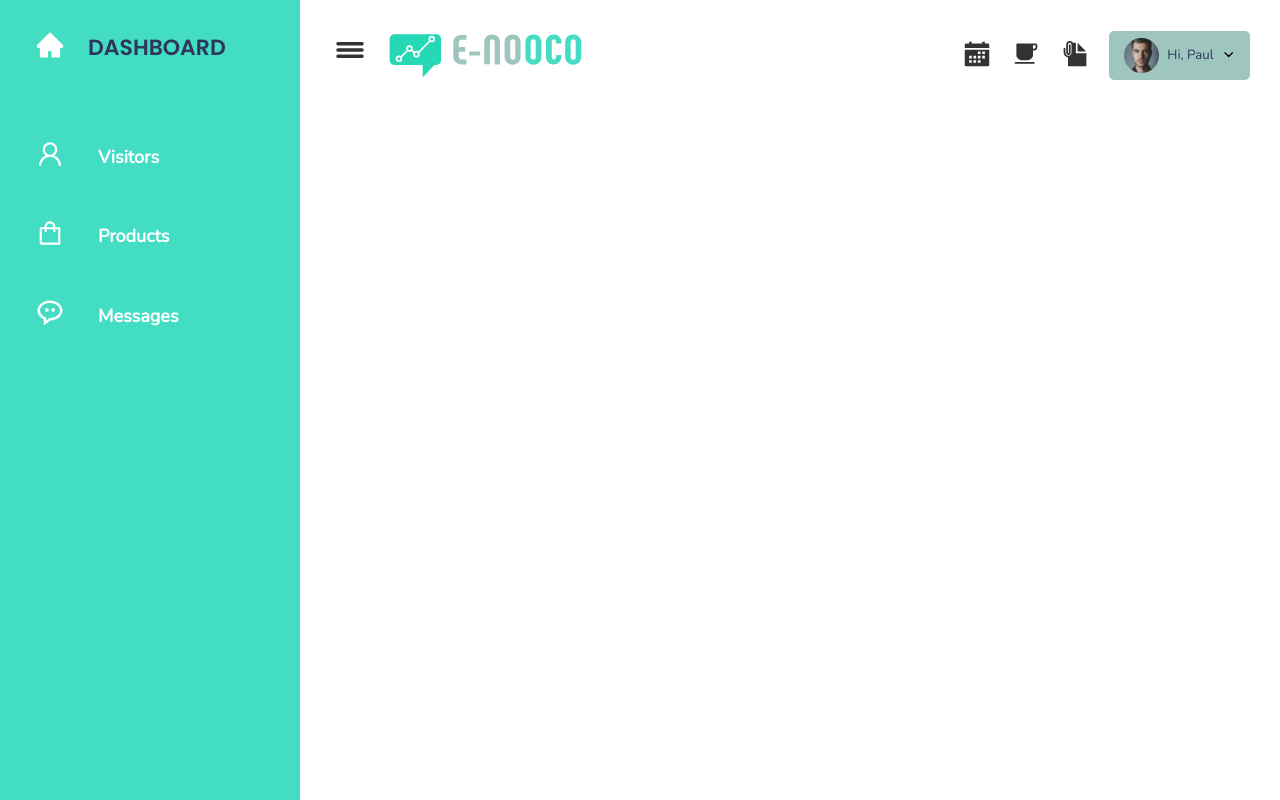
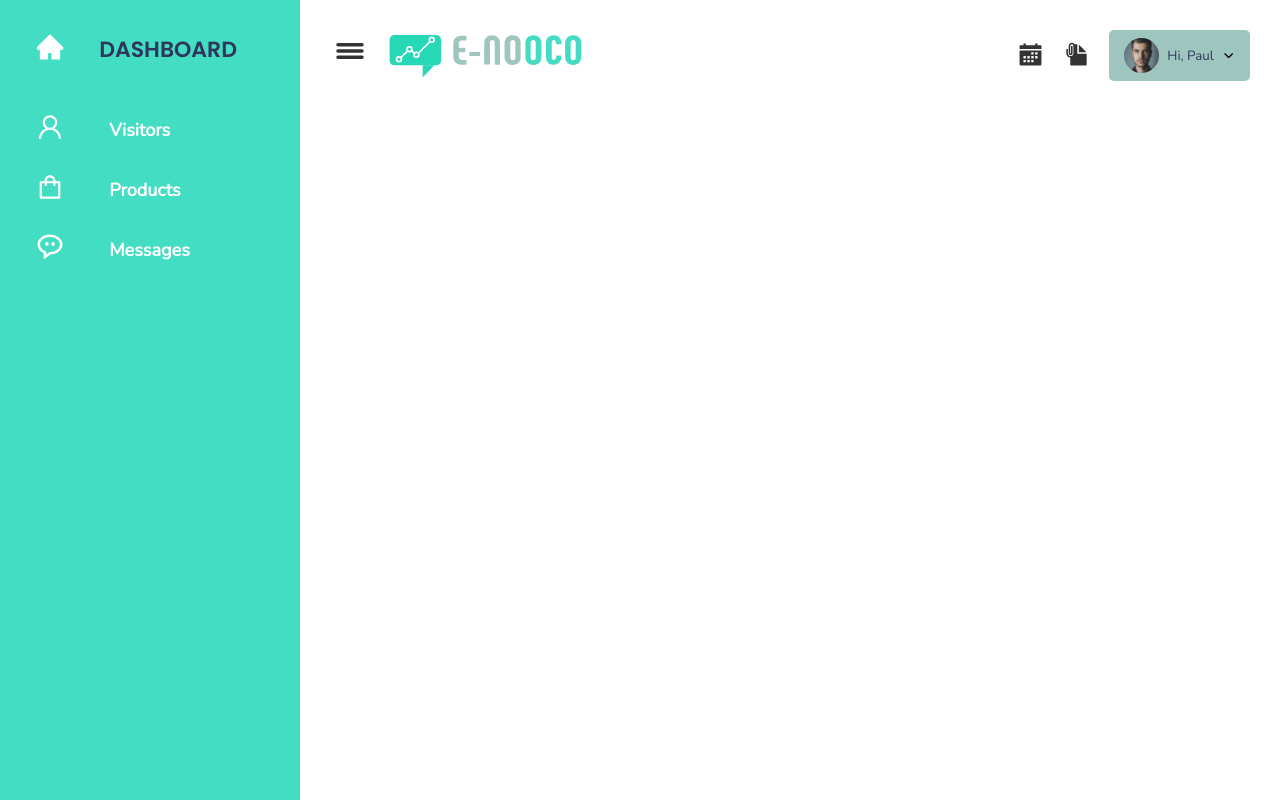
Before and after one commit to devmrobot/Training-Data-Visualisation-Eshop, a React (Create React App) app: page / in a window 1280 px wide. Built offline with nearby package versions, Linux system fonts and the light colour scheme.

Commit message:
context navbar + sidebar done

```diff
--- a/src/component/navbar/NavBar.jsx
+++ b/src/component/navbar/NavBar.jsx
@@ -8,14 +8,17 @@ import user from "../../assets/user.jpeg";
 import { IoReorderThree } from "react-icons/io5";
 import { IoClose } from "react-icons/io5";
 import { IoCalendarSharp } from "react-icons/io5";
-import { IoCafe } from "react-icons/io5";
 import { IoDocumentAttachSharp } from "react-icons/io5";
 import { IoChevronDown } from "react-icons/io5";
 
+import { useStateContext } from "../../contexts/ContextProvider";
+
 export const NavBar = () => {
+  const { activeMenu, setActiveMenu } = useStateContext();
   const [isClicked, setIsClicked] = useState(false);
 
-  const handleClick = () => {
+  const handleActiveMenu = () => {
+    setActiveMenu(!activeMenu);
     setIsClicked(!isClicked);
   };
 
@@ -23,7 +26,7 @@ export const NavBar = () => {
     <>
       <div className="navbar">
         <div className="nav">
-          <div className="icon-burger" onClick={handleClick}>
+          <div className="icon-burger" onClick={handleActiveMenu}>
             {isClicked ? <IoClose /> : <IoReorderThree />}
           </div>
           <img className="logo" src={logo} alt={logo} />
@@ -31,9 +34,6 @@ export const NavBar = () => {
         <div className="wrapper-menu">
           <NavLink to="#" className="icon-nav">
             <IoCalendarSharp />
-          </NavLink>
-          <NavLink to="#" className="icon-nav">
-            <IoCafe />
           </NavLink>
           <NavLink to="#" className="icon-nav">
             <IoDocumentAttachSharp />
--- a/src/component/navbar/navbar.css
+++ b/src/component/navbar/navbar.css
@@ -25,10 +25,8 @@
 }
 
 .icon-nav {
-  font-size: 28px;
-  top: 60px;
+  font-size: 25px;
   color: var(--h2-color);
-  font-weight: 600;
 }
 
 .logo {
@@ -40,7 +38,7 @@ button {
   display: flex;
   align-items: center;
   gap: 0.5rem;
-  padding: 7px 15px;
+  padding: 8px 15px;
   border-radius: 5px;
   border: none;
   background: var(--fifth-color);
--- a/src/component/sidebar/SideBar.jsx
+++ b/src/component/sidebar/SideBar.jsx
@@ -1,43 +1,95 @@
 import React from "react";
-import "./sideBar.css"
+import "./sideBar.css";
 
-import { AiFillHome } from 'react-icons/ai';
-import { AiOutlineUser } from 'react-icons/ai';
-import { AiOutlineShopping } from 'react-icons/ai';
-import { BiMessageRoundedDots } from 'react-icons/bi';
+import { AiFillHome } from "react-icons/ai";
+import { AiOutlineUser } from "react-icons/ai";
+import { AiOutlineShopping } from "react-icons/ai";
+import { BiMessageRoundedDots } from "react-icons/bi";
+
+import { useStateContext } from "../../contexts/ContextProvider";
 
 export const SideBar = () => {
+
+  const { activeMenu } = useStateContext();
+
   return (
     <>
       <div className="container">
-        <div className="navigation">
+        {activeMenu ? (
+            <div className="navigation-open">
               <ul>
                 <li>
                   <a href="#">
-                <span><AiFillHome className="icon"/></span>
+                    <span>
+                      <AiFillHome className="icon" />
+                    </span>
                     <h1 className="main-title">Dashboard</h1>
                   </a>
                 </li>
                 <li>
                   <a href="#">
-                <span><AiOutlineUser className="icon"/></span>
+                    <span>
+                      <AiOutlineUser className="icon" />
+                    </span>
                     <span className="title">Visitors</span>
                   </a>
                 </li>
                 <li>
                   <a href="#">
-                <span ><AiOutlineShopping className="icon"/></span>
+                    <span>
+                      <AiOutlineShopping className="icon" />
+                    </span>
                     <span className="title">Products</span>
                   </a>
                 </li>
                 <li>
                   <a href="#">
-                <span ><BiMessageRoundedDots className="icon"/></span>
+                    <span>
+                      <BiMessageRoundedDots className="icon" />
+                    </span>
                     <span className="title">Messages</span>
                   </a>
                 </li>
               </ul>
             </div>
+        ) : (
+            <div className="navigation-closed">
+              <ul>
+                <li>
+                  <a href="#">
+                    <span>
+                      <AiFillHome className="icon" />
+                    </span>
+                    <h1 className="main-title">Dashboard</h1>
+                  </a>
+                </li>
+                <li>
+                  <a href="#">
+                    <span>
+                      <AiOutlineUser className="icon" />
+                    </span>
+                    <span className="title">Visitors</span>
+                  </a>
+                </li>
+                <li>
+                  <a href="#">
+                    <span>
+                      <AiOutlineShopping className="icon" />
+                    </span>
+                    <span className="title">Products</span>
+                  </a>
+                </li>
+                <li>
+                  <a href="#">
+                    <span>
+                      <BiMessageRoundedDots className="icon" />
+                    </span>
+                    <span className="title">Messages</span>
+                  </a>
+                </li>
+              </ul>
+            </div>
+        )}
       </div>
     </>
   );
--- a/src/component/sidebar/sideBar.css
+++ b/src/component/sidebar/sideBar.css
@@ -3,24 +3,17 @@
   width: 100%;
 }
 
-.navigation {
+.navigation-open {
   position: fixed;
   height: 100%;
   width: 300px;
   background-color: var(--secondary-color);
   border-left: 10px solid var(--secondary-color);
-  transition: 0.5s;
+  transition: 0.7s;
   overflow: hidden;
 }
 
-.navigation ul {
-  display: flex;
-  flex-direction: column;
-  gap: 1.2rem;
-  margin-top: 28px;
-}
-
-.navigation ul li {
+.navigation-open ul li {
   position: relative;
   width: 100%;
   list-style: none;
@@ -30,30 +23,31 @@
   border-bottom-left-radius: 30px;
 }
 
-.navigation ul li:hover {
+.navigation-open ul li:hover {
   background: #fff;
 }
 
-.navigation ul li:nth-child(1) {
-  margin-bottom: 40px;
+.navigation-open ul li:nth-child(1) {
+  margin-bottom: 60px;
   pointer-events: none;
+  top: 30px;
 }
 
-.navigation ul li a {
+.navigation-open ul li a {
   display: flex;
   align-items: center;
-  gap:0.5rem;
+  gap: 1.2rem;
   width: 100%;
   text-decoration: none;
   color: #fff;
   margin-left: 10px;
 }
 
-.navigation ul li:hover a {
+.navigation-open ul li:hover a {
   color: var(--secondary-color);
 }
 
-.navigation ul li:hover a::before {
+.navigation-open ul li:hover a::before {
   content: "";
   position: absolute;
   right: 0;
@@ -65,7 +59,7 @@
   box-shadow: 35px 35px 0 10px #fff;
 }
 
-.navigation ul li:hover a::after {
+.navigation-open ul li:hover a::after {
   content: "";
   position: absolute;
   right: 0;
@@ -77,16 +71,98 @@
   box-shadow: 35px -35px 0 10px #fff;
 }
 
-.navigation ul li a .icon {
+.navigation-open ul li a .icon {
   min-width: 60px;
   height: 30px;
   line-height: 60px;
 }
 
-.navigation ul li a .title {
+.navigation-open ul li a .title {
   padding: 0 10px;
   height: 60px;
   line-height: 60px;
   font-size: 18px;
   font-weight: 600;
 }
+
+.navigation-closed {
+  position: fixed;
+  height: 100%;
+  width: 100px;
+  background-color: var(--secondary-color);
+  border-left: 10px solid var(--secondary-color);
+  transition: 0.5s;
+  overflow: hidden;
+}
+
+.navigation-closed ul li {
+  position: relative;
+  width: 100%;
+  list-style: none;
+  display: flex;
+  align-items: center;
+  border-top-left-radius: 30px;
+  border-bottom-left-radius: 30px;
+}
+
+.navigation-closed ul li:hover {
+  background: #fff;
+}
+
+.navigation-closed ul li:nth-child(1) {
+  margin-bottom: 60px;
+  pointer-events: none;
+  top: 30px;
+}
+
+.navigation-closed ul li a {
+  display: flex;
+  align-items: center;
+  gap: 1.2rem;
+  width: 100%;
+  text-decoration: none;
+  color: #fff;
+  margin-left: 10px;
+}
+
+.navigation-closed ul li:hover a {
+  color: var(--secondary-color);
+}
+
+.navigation-closed ul li:hover a::before {
+  content: "";
+  position: absolute;
+  right: 0;
+  top: -50px;
+  width: 50px;
+  height: 50px;
+  background: transparent;
+  border-radius: 50%;
+  box-shadow: 35px 35px 0 10px #fff;
+}
+
+.navigation-closed ul li:hover a::after {
+  content: "";
+  position: absolute;
+  right: 0;
+  bottom: -50px;
+  width: 50px;
+  height: 50px;
+  background: transparent;
+  border-radius: 50%;
+  box-shadow: 35px -35px 0 10px #fff;
+}
+
+.navigation-closed ul li a .icon {
+  min-width: 60px;
+  height: 30px;
+  line-height: 60px;
+}
+
+.navigation-closed ul li a .title {
+  padding: 0 10px;
+  height: 60px;
+  line-height: 60px;
+  font-size: 18px;
+  font-weight: 600;
+}
--- /dev/null
+++ b/src/contexts/ContextProvider.js
@@ -0,0 +1,20 @@
+import React, { createContext, useContext, useState } from "react";
+
+const StateContext = createContext();
+
+export const ContextProvider = ({ children }) => {
+  const [activeMenu, setActiveMenu] = useState(true);
+
+return (
+    <StateContext.Provider
+      value={{
+        activeMenu,
+        setActiveMenu,
+      }}
+    >
+      {children}
+    </StateContext.Provider>
+  );
+};
+
+export const useStateContext = () => useContext(StateContext);
--- a/src/pages/Home.jsx
+++ b/src/pages/Home.jsx
@@ -2,12 +2,23 @@ import React from "react";
 import "./home.css";
 import { NavBar } from "../component/navbar/NavBar";
 
+import { useStateContext } from "../contexts/ContextProvider";
+
 export const Home = () => {
+
+  const { activeMenu } = useStateContext();
+
   return (
     <>
-      <div className="main">
+    {activeMenu ? (
+      <div className="main-open">
         <NavBar />
       </div>
+    ) : (
+      <div className="main-closed">
+      <NavBar />
+    </div>
+    )};
     </>
   );
 };
--- a/src/pages/home.css
+++ b/src/pages/home.css
@@ -1,6 +1,13 @@
-.main{
+.main-open {
     position: absolute;
     width: calc(100% - 300px);
     left: 300px;
     transition: 0.5s;
 }
+
+.main-closed {
+    position: absolute;
+    width: calc(100% - 100px);
+    left: 90px;
+    transition: 0.5s;
+}
```
Also changed, not shown: src/App.js (+13 -0 lines), src/index.js (+10 -7 lines). Lines whose indentation alone changed are shown as unchanged.
